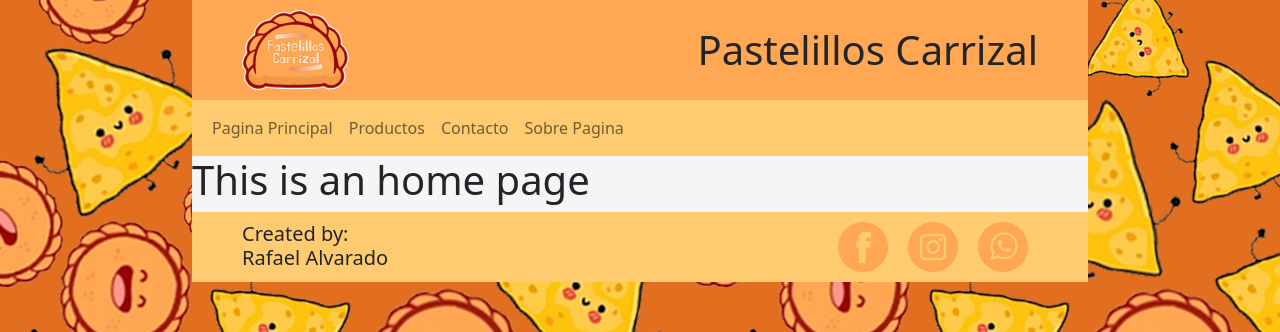
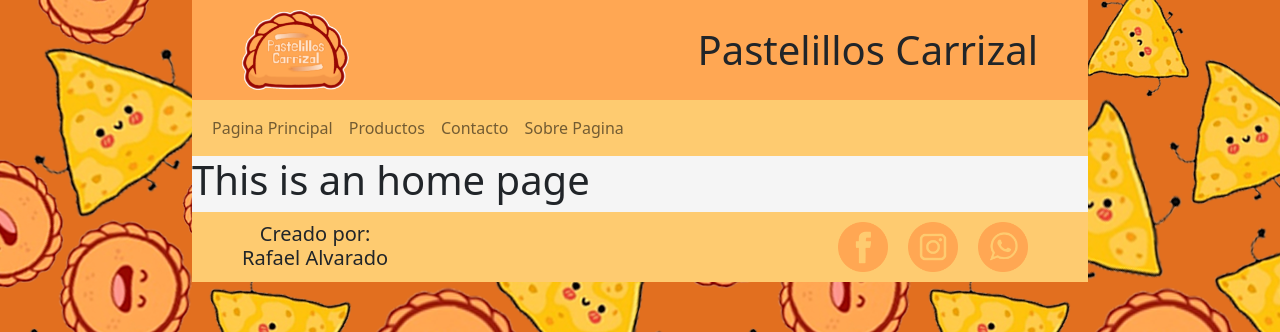
Before and after one commit to Baka69420/Proyecto-DesarrolloWeb, a Vue app in the folder website/: page / in a window 1280 px wide. Shown: the top 332 px of the page. Built offline with nearby package versions, Linux system fonts and the light colour scheme.

Commit message:
Fixed small details
Fixed some text and also to remove the background image when the screen is small

```diff
--- a/website/public/index.html
+++ b/website/public/index.html
@@ -6,8 +6,21 @@
     <meta name="viewport" content="width=device-width,initial-scale=1.0">
     <link rel="icon" href="<%= BASE_URL %>favicon.ico">
     <title>Pastelillos Carrizal</title>
+    <style>
+      @media only screen and (max-width: 1000px) {
+        body {
+          background-image: none;
+        }
+      }
+
+      @media only screen and (min-width: 1000px) {
+        body {
+          background-image: url('<%= BASE_URL %>repeating-wallpaper.png'); background-repeat: repeat-x repeat-y;
+        }
+      }
+    </style>
   </head>
-  <body style="background-image: url('<%= BASE_URL %>repeating-wallpaper.png'); background-repeat: repeat-x repeat-y;">
+  <body style="background-color: #e26f1f;">
     <noscript>
       <strong>Nos disculpamos, pero la pagina de Pastelillos Carrizal no funciona correctamente si no tiene JavaScript habilitado. Por favor habilitelo para continuar.</strong>
     </noscript>
--- a/website/src/components/FooterApp.vue
+++ b/website/src/components/FooterApp.vue
@@ -1,6 +1,6 @@
 <template>
   <div id="styling">
-      <h5 id="creator">Created by:<br>Rafael Alvarado</h5>
+      <h5 id="creator">Creado por:<br>Rafael Alvarado</h5>
       <div id="socials">
         <a href="https://www.facebook.com/Pastelilloscarrizal"><img src="@/assets/images/Facebook.png" alt=""></a>
         <a href="https://www.instagram.com/pastelillos_carrizal_/"><img src="@/assets/images/Instagram.png" alt=""></a>
@@ -13,6 +13,7 @@
 #styling {
 padding: 10px 50px;
 display: flex;
+text-align: center;
 }
 
 #socials{
```
